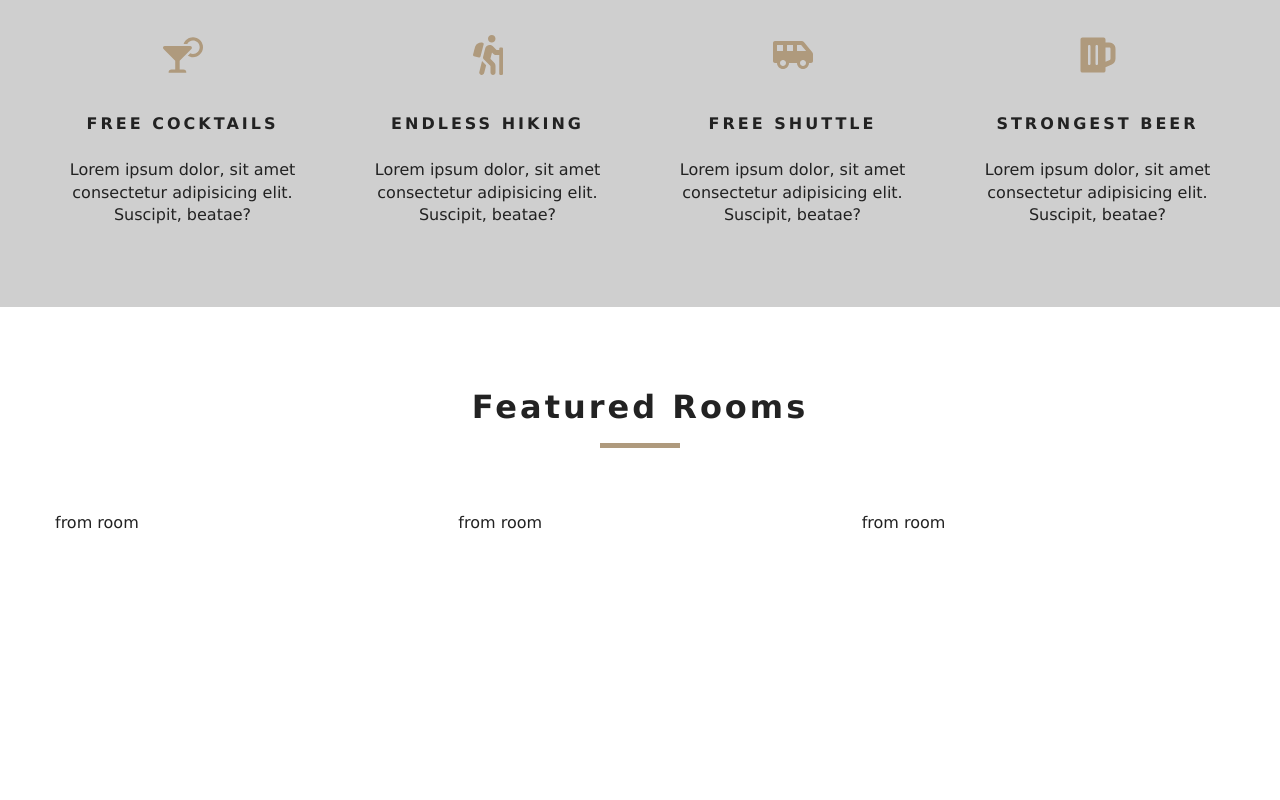
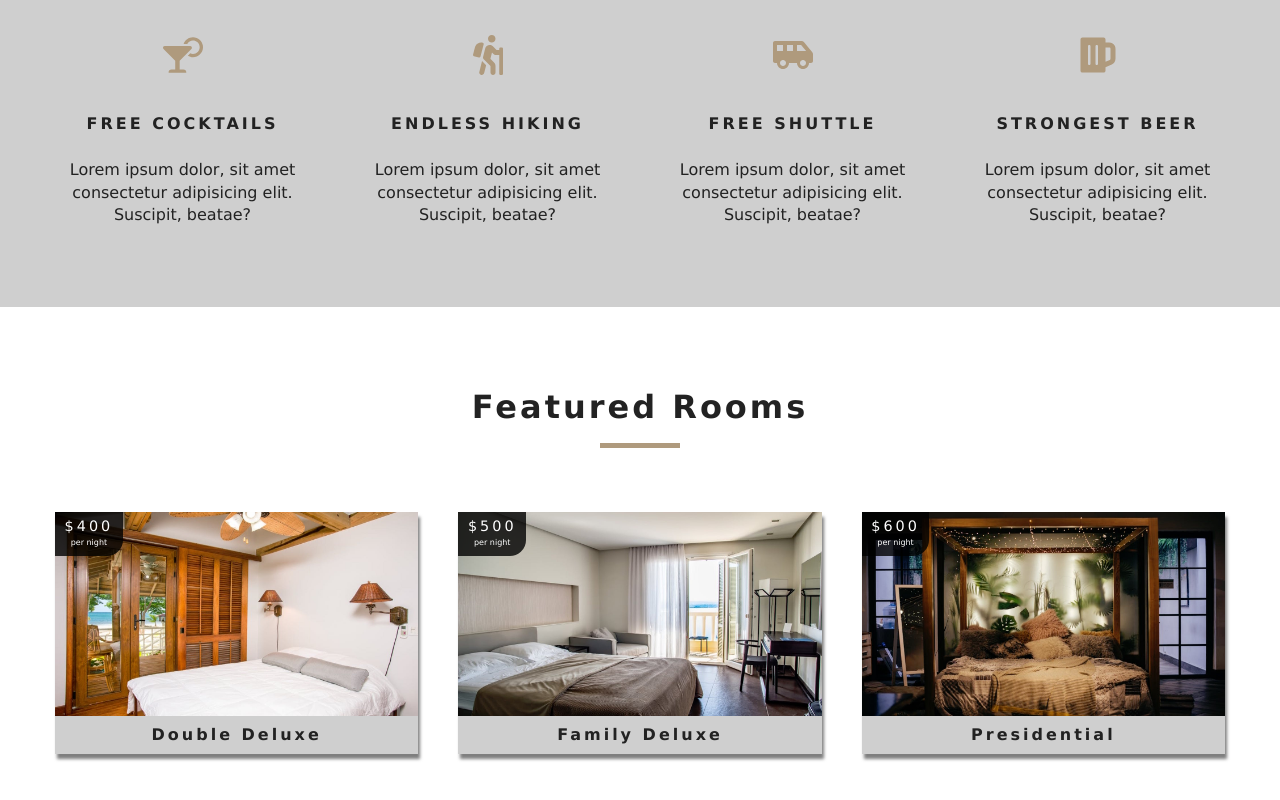
Before and after one commit to qw-0p/React-Beach-Resort, a React (Create React App) app: page / in a window 1280 px wide. Shown: the part 972-1772 px from the top of the page. Before the commit the page ends 1586 px from the top, so only its background shows below. Built offline with nearby package versions, Linux system fonts and the light colour scheme.

Commit message:
configured some components(SingleRoom, Room)

```diff
--- a/src/componennts/Room.js
+++ b/src/componennts/Room.js
@@ -1,6 +1,33 @@
 import React from 'react';
 import {Link} from 'react-router-dom';
+import defaultImg from '../images/room-1.jpeg';
+import PropTypes from 'prop-types';
 
-export default function Room() {
-    return <div>from room</div>;
+export default function Room({room}) {
+    const {name, slug, images, price} = room;
+
+    return (
+        <article className="room">
+            <div className="img-container">
+                <img src={images[0] || defaultImg} alt="single room" />
+                <div className="price-top">
+                    <h6>${price}</h6>
+                    <p>per night</p>
+                </div>
+                <Link to={`/rooms/${slug}`} className="btn-primary room-link">
+                    Features
+                </Link>
+            </div>
+            <p className="room-info">{name}</p>
+        </article>
+    );
 }
+
+Room.propTypes = {
+    room: PropTypes.shape({
+        name: PropTypes.string.isRequired,
+        slug: PropTypes.string.isRequired,
+        images: PropTypes.arrayOf(PropTypes.string).isRequired,
+        price: PropTypes.number.isRequired,
+    }),
+};
--- a/src/context.js
+++ b/src/context.js
@@ -34,10 +34,16 @@
         });
         return tempItems;
     }
-
+    getRoom = (slug) => {
+        let tempRooms = [...this.state.rooms];
+        const room = tempRooms.find((room) => room.slug === slug);
+        return room;
+    };
     render() {
         return (
-            <RoomContext.Provider value={{...this.state}}>
+            <RoomContext.Provider
+                value={{...this.state, getRoom: this.getRoom}}
+            >
                 {this.props.children}
             </RoomContext.Provider>
         );
--- a/src/pages/SingleRoom.js
+++ b/src/pages/SingleRoom.js
@@ -1,7 +1,52 @@
 import React, {Component} from 'react';
+import defaultBcg from '../images/room-1.jpeg';
+import Hero from '../componennts/Hero';
+import Banner from '../componennts/Banner';
+import {Link} from 'react-router-dom';
+import {RoomContext} from '../context';
 
 export default class SingleRoom extends Component {
+    constructor(props) {
+        super(props);
+        this.state = {
+            slug: this.props.match.params.slug,
+            defaultBcg,
+        };
+    }
+    static contextType = RoomContext;
+    // componentDidMount() {}
     render() {
-        return <div>single room</div>;
+        const {getRoom} = this.context;
+        const room = getRoom(this.state.slug);
+        if (!room) {
+            return (
+                <div className="error">
+                    <h3>no such room could be found...</h3>
+                    <Link to="/rooms" className="btn-primary">
+                        back to rooms
+                    </Link>
+                </div>
+            );
+        }
+        const {
+            name,
+            description,
+            capacity,
+            size,
+            price,
+            extras,
+            breakfast,
+            pets,
+            images,
+        } = room;
+        return (
+            <Hero hero="roomsHero">
+                <Banner title={`${name} room`}>
+                    <Link to="/rooms" className="btn-primary">
+                        back to rooms
+                    </Link>
+                </Banner>
+            </Hero>
+        );
     }
 }
```
